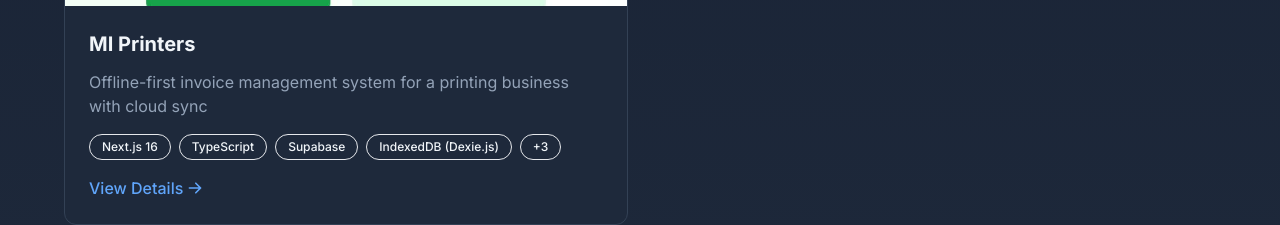
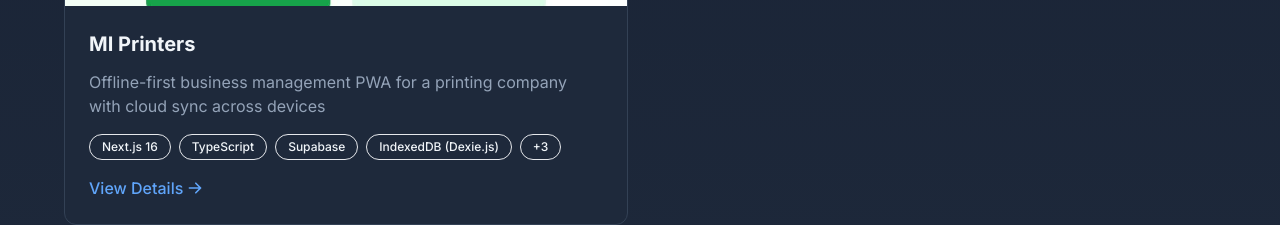
Before and after one commit to MuhammadHammadIrfan/Portfolio, a Next.js app: page /projects in a window 1280 px wide. Shown: the part 1680-1905 px from the top of the page. Built offline with nearby package versions, Linux system fonts and the light colour scheme.

Commit message:
UI Improved

```diff
--- a/src/data/projects.ts
+++ b/src/data/projects.ts
@@ -20,13 +20,13 @@
         slug: 'miprinters',
         title: 'MI Printers',
         category: 'Web & PWA Products',
-        shortDescription: 'Offline-first invoice management system for a printing business with cloud sync',
-        longDescription: 'A Progressive Web App (PWA) invoice management system built for a printing business, featuring offline-first architecture with IndexedDB, real-time cloud synchronization with Supabase, and owner-only authentication for secure business operations.',
-        problem: 'Small printing businesses need a reliable invoicing system that works even without internet connectivity. Traditional cloud-only solutions fail in areas with unstable network, leading to lost sales and frustrated customers waiting for invoice generation.',
+        shortDescription: 'Offline-first business management PWA for a printing company with cloud sync across devices',
+        longDescription: 'A full-featured Progressive Web App built for a real printing business, handling invoices, customers, suppliers, and payments — all with offline-first architecture. Works without internet using IndexedDB, syncs seamlessly to Supabase when back online, and generates professional PDF invoices on any device.',
+        problem: 'The client\'s printing business operates in an area with unreliable internet. Cloud-only tools would freeze mid-invoice when the connection drops, leaving customers waiting. They needed something that just works — online or offline — and stays in sync across the shop\'s devices without manual effort.',
         techStack: ['Next.js 16', 'TypeScript', 'Supabase', 'IndexedDB (Dexie.js)', 'Zustand', 'Tailwind CSS', 'Service Workers'],
-        skills: ['Offline-First Architecture', 'PWA Development', 'State Management', 'Cloud Sync Strategies', 'Mobile-First UI/UX', 'SQL Functions'],
-        challenges: 'Implementing bidirectional sync between IndexedDB and Supabase while handling conflicts, preventing duplicate invoice numbers across offline sessions, implementing soft-delete that persists across devices, and managing invoice number sequences that continue correctly even after settings changes or app reinstalls.',
-        learnings: 'Mastered offline-first architecture patterns including optimistic UI updates, sync queues for pending changes, and conflict resolution strategies. Learned to design robust cloud functions (PostgreSQL/Supabase RPC) that handle edge cases like duplicate keys and soft deletes. Gained experience in PWA service worker registration and mobile-responsive design.',
+        skills: ['Offline-First Architecture', 'PWA Development', 'State Management', 'Cloud Sync Strategies', 'Mobile-First UI/UX', 'PostgreSQL RPC Functions', 'PDF Generation'],
+        challenges: 'The trickiest part was getting bidirectional sync right — making sure an invoice created offline on one device doesn\'t clash with one created on another, handling soft-deletes that need to propagate everywhere, and keeping invoice number sequences correct even after app reinstalls or settings changes. I also had to think carefully about what happens when someone changes their password on one device while another device still has an active session.',
+        learnings: 'This project really forced me to think about data consistency in ways I hadn\'t before. Building the sync queue, handling optimistic UI updates that might need to roll back, and designing PostgreSQL functions that gracefully handle conflicts taught me a lot about real-world distributed systems — even at a small scale. I also got much better at building responsive UIs that feel native on mobile.',
         githubUrl: 'https://github.com/MuhammadHammadIrfan/MIPrinters',
         images: ['/projects/miprinters/landing_page.png','/projects/miprinters/contact.png','/projects/miprinters/dashboard.png','/projects/miprinters/invoices.png','/projects/miprinters/new_invoice.png','/projects/miprinters/layout_invoice.png','/projects/miprinters/record_payment.png','/projects/miprinters/customers.png'],
         featured: true,
```
